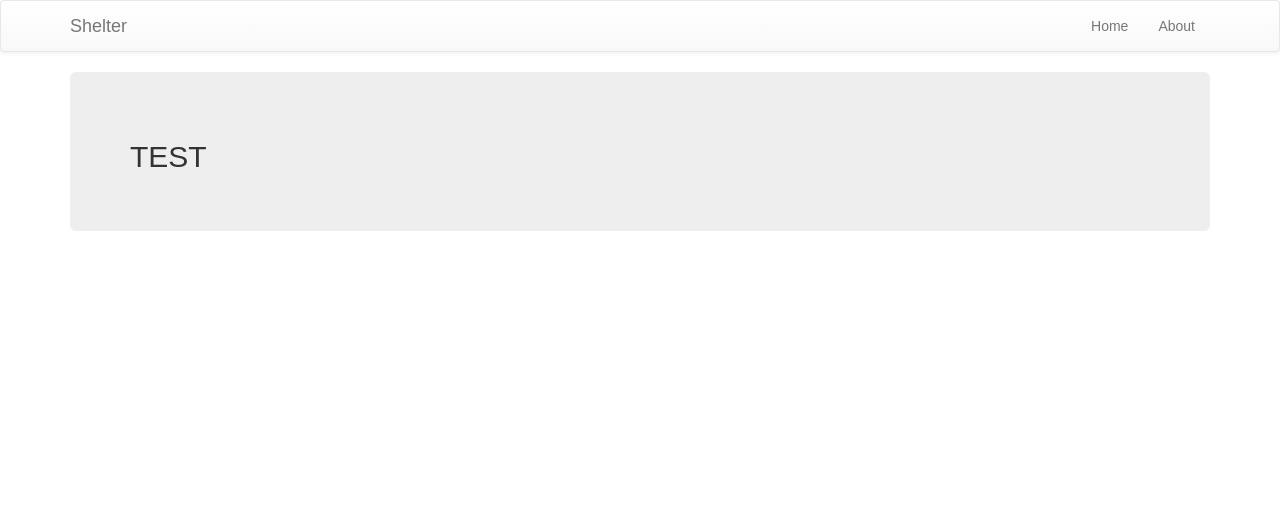
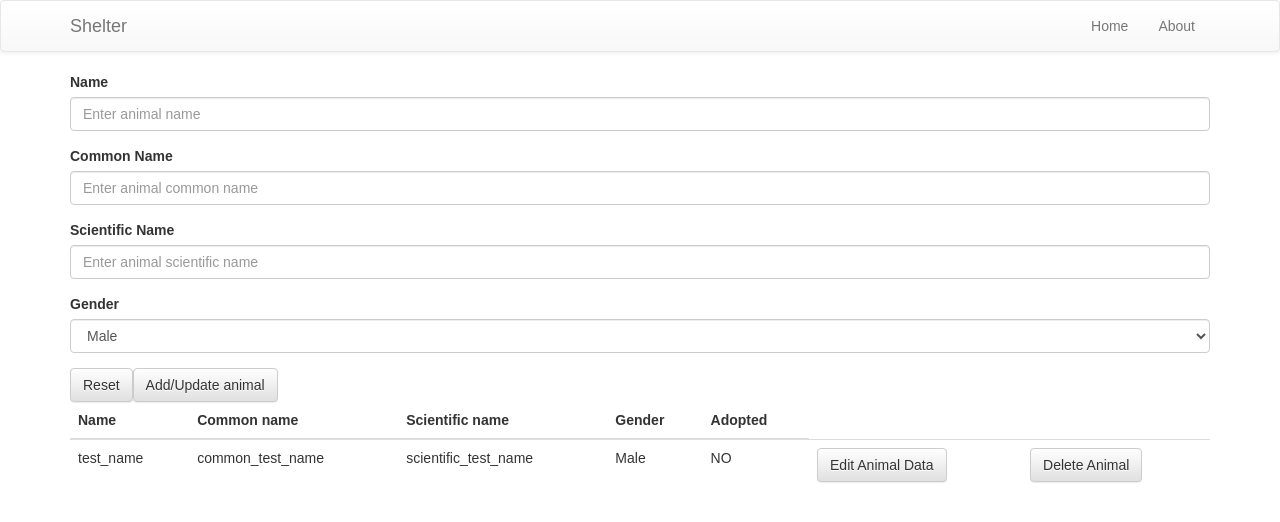
Before and after one commit to phpl/shelter_react, a React app in the folder frontend/: page / in a window 1280 px wide. Shown: the top 522 px of the page. Built offline with nearby package versions, Linux system fonts and the light colour scheme.

Commit message:
Add redux CRUD with animal model

```diff
--- a/frontend/package.json
+++ b/frontend/package.json
@@ -35,7 +35,11 @@
     "react-bootstrap": "^0.32.1",
     "react-dev-utils": "^4.1.0",
     "react-dom": "^16.4.0",
+    "react-redux": "^5.0.7",
     "react-router-dom": "^4.2.2",
+    "redux": "^4.0.0",
+    "redux-devtools-extension": "^2.13.2",
+    "redux-logger": "^3.0.6",
     "style-loader": "0.18.2",
     "sw-precache-webpack-plugin": "0.11.4",
     "url-loader": "0.5.9",
--- /dev/null
+++ b/frontend/src/actions/home.jsx
@@ -0,0 +1,23 @@
+export const addAnimal = animal => {
+    return {
+      type: 'ADD_ANIMAL',
+      payload: animal
+    }
+  }
+
+  export const updateAnimal = (id, animal) => {
+    return {
+      type: 'UPDATE_ANIMAL',
+      payload: {
+        id,
+        animal,
+      },
+    }
+  }
+
+  export const deleteAnimal = id => {
+    return {
+      type: 'DELETE_ANIMAL',
+      payload: id,
+    }
+  }
--- /dev/null
+++ b/frontend/src/actions/index.jsx
@@ -0,0 +1,3 @@
+import * as home from "./home";
+
+export {home}
--- a/frontend/src/components/Home.jsx
+++ b/frontend/src/components/Home.jsx
@@ -1,15 +1,180 @@
-import React, { Component } from 'react'
-import { Jumbotron, Grid } from 'react-bootstrap';
-import './Home.css';
+import React, { Component } from "react";
+import { connect } from "react-redux";
+import {
+  Grid,
+  Table,
+  FormGroup,
+  FormControl,
+  ControlLabel,
+  Button,
+  HelpBlock
+} from "react-bootstrap";
+import "./Home.css";
+import { home } from "../actions";
 
-export default class Home extends Component {
+class Home extends Component {
+  constructor(props) {
+    super(props);
+    this.state = {
+      animal: {
+        name: "",
+        commonName: "",
+        scientificName: "",
+        gender: "Male",
+        adoptionInProgress: false
+      },
+      animalUpdateId: null
+    };
+  }
+
+  resetForm = () => {
+    this.setState({
+      animal: {
+        name: "",
+        commonName: "",
+        scientificName: "",
+        gender: "Male",
+        adoptionInProgress: false
+      },
+      animalUpdateId: null
+    });
+  };
+
+  selectForEdit = id => {
+    let animalToUpdate = this.props.animals[id];
+    let newState = {...this.state, animal: animalToUpdate, animalUpdateId: id}
+    this.setState(newState);
+  };
+
+  submitAnimal = e => {
+    e.preventDefault();
+
+    if (this.state.animalUpdateId == null) {
+    this.props.addAnimal(this.state.animal);
+    } else {
+    this.props.updateAnimal(this.state.animalUpdateId, this.state.animal);
+    }
+
+    this.resetForm();
+  };
+
   render() {
     return (
       <Grid>
-        <Jumbotron>
-          <h2>TEST</h2>
-        </Jumbotron>
+        <form onSubmit={this.submitAnimal}>
+          <FieldGroup
+            id="formControlsText"
+            type="text"
+            label="Name"
+            placeholder="Enter animal name"
+            value={this.state.animal.name}
+            onChange={e => this.setState({ animal: { ...this.state.animal, name: e.target.value } })}
+          />
+          <FieldGroup
+            id="formControlsText"
+            type="text"
+            label="Common Name"
+            placeholder="Enter animal common name"
+            value={this.state.animal.commonName}
+            onChange={e =>
+              this.setState({ animal: { ...this.state.animal, commonName: e.target.value } })
+            }
+          />
+          <FieldGroup
+            id="formControlsText"
+            type="text"
+            label="Scientific Name"
+            placeholder="Enter animal scientific name"
+            value={this.state.animal.scientificName}
+            onChange={e =>
+              this.setState({ animal: { ...this.state.animal, scientificName: e.target.value } })
+            }
+          />
+
+          <FormGroup controlId="formControlsSelect">
+            <ControlLabel>Gender</ControlLabel>
+            <FormControl
+              componentClass="select"
+              placeholder="select"
+              onChange={e =>
+                this.setState({ animal: { ...this.state.animal, gender: e.target.value } })
+              }
+            >
+              <option value="Male">Male</option>
+              <option value="Female">Female</option>
+            </FormControl>
+          </FormGroup>
+          <Button onClick={this.resetForm}>Reset</Button>
+          <Button type="submit">Add/Update animal</Button>
+        </form>
+        <Table responsive>
+          <thead>
+            <tr>
+              <th>Name</th>
+              <th>Common name</th>
+              <th>Scientific name</th>
+              <th>Gender</th>
+              <th>Adopted</th>
+            </tr>
+          </thead>
+          <tbody>
+            {this.props.animals.map((animal, id) => (
+              <tr key={`animal_${id}`}>
+                <td>{animal.name}</td>
+                <td>{animal.commonName}</td>
+                <td>{animal.scientificName}</td>
+                <td>{animal.gender}</td>
+                <td>{animal.adoptionInProgress === true ? "YES" : "NO"}</td>
+                <td>
+                  <Button onClick={() => this.selectForEdit(id)}>
+                    Edit Animal Data
+                  </Button>
+                </td>
+                <td>
+                  <Button onClick={() => this.props.deleteAnimal(id)}>
+                    Delete Animal
+                  </Button>
+                </td>
+              </tr>
+            ))}
+          </tbody>
+        </Table>
       </Grid>
-    )
+    );
   }
 }
+
+const mapStateToProps = state => {
+  return {
+    animals: state.home.animals
+  };
+};
+
+const mapDispatchToProps = dispatch => {
+  return {
+    addAnimal: animal => {
+      dispatch(home.addAnimal(animal));
+    },
+    updateAnimal: (id, animal) => {
+      dispatch(home.updateAnimal(id, animal));
+    },
+    deleteAnimal: id => {
+      dispatch(home.deleteAnimal(id));
+    }
+  };
+};
+
+export default connect(
+  mapStateToProps,
+  mapDispatchToProps
+)(Home);
+
+function FieldGroup({ id, label, help, ...props }) {
+  return (
+    <FormGroup controlId={id}>
+      <ControlLabel>{label}</ControlLabel>
+      <FormControl {...props} />
+      {help && <HelpBlock>{help}</HelpBlock>}
+    </FormGroup>
+  );
+}
--- a/frontend/src/index.js
+++ b/frontend/src/index.js
@@ -1,10 +1,17 @@
-import 'bootstrap/dist/css/bootstrap.css';
-import 'bootstrap/dist/css/bootstrap-theme.css';
-import React from 'react';
-import ReactDOM from 'react-dom';
-import './index.css';
-import App from './App';
-import registerServiceWorker from './registerServiceWorker';
+import "bootstrap/dist/css/bootstrap.css";
+import "bootstrap/dist/css/bootstrap-theme.css";
+import React from "react";
+import ReactDOM from "react-dom";
+import "./index.css";
+import App from "./App";
+import registerServiceWorker from "./registerServiceWorker";
+import { Provider } from "react-redux"
+import store from "./store";
 
-ReactDOM.render(<App />, document.getElementById('root'));
+ReactDOM.render(
+  <Provider store={store}>
+    <App />
+  </Provider>,
+  document.getElementById("root")
+);
 registerServiceWorker();
--- /dev/null
+++ b/frontend/src/reducers/home.jsx
@@ -0,0 +1,32 @@
+const initialState = {
+  animals: [
+    {
+      name: "test_name",
+      commonName: "common_test_name",
+      scientificName: "scientific_test_name",
+      gender: "Male",
+      adoptionInProgress: false
+    }
+  ]
+};
+
+export default function home(state = initialState, action) {
+  let animalList = [...state.animals];
+
+  switch (action.type) {
+    case "ADD_ANIMAL":
+      return { ...state, animals: [...state.animals, action.payload] };
+
+    case "UPDATE_ANIMAL":
+      const { id, animal } = action.payload;
+      animalList[id] = animal;
+      return { ...state, animals: animalList };
+
+    case "DELETE_ANIMAL":
+      animalList.splice(action.payload, 1);
+      return { ...state, animals: animalList };
+
+    default:
+      return state;
+  }
+}
--- /dev/null
+++ b/frontend/src/reducers/index.jsx
@@ -0,0 +1,6 @@
+import { combineReducers } from "redux";
+import home from "./home";
+
+export default combineReducers({
+  home
+});
--- /dev/null
+++ b/frontend/src/store.jsx
@@ -0,0 +1,9 @@
+import { applyMiddleware, createStore } from "redux"
+import reducer from "./reducers"
+import {createLogger} from 'redux-logger'
+import { composeWithDevTools } from 'redux-devtools-extension';
+
+
+const middleware = applyMiddleware(createLogger())
+const devTools = composeWithDevTools(middleware)
+export default createStore(reducer, devTools)
```
Also changed, not shown: 1 other file (tests, documents, lock files or other folders).
